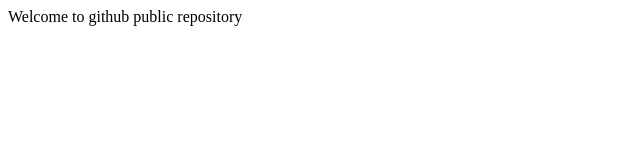
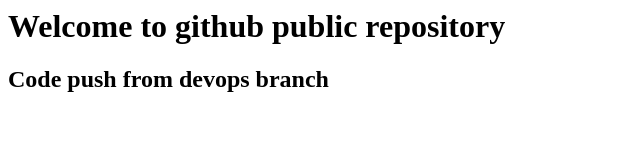
Before and after one commit to 7eyes-devops/devops-publicrepo, a plain HTML site: page index.html in a window 1280 px wide. Shown: the whole page, without its empty margins (0-640 px from the left). Drawn offline with Linux system fonts and the light colour scheme.

Commit message:
index update from devops branch

```diff
--- a/index.html
+++ b/index.html
@@ -1 +1,2 @@
-Welcome to github public repository
+<h1>Welcome to github public repository</h1>
+<h2>Code push from devops branch</h1>
```
